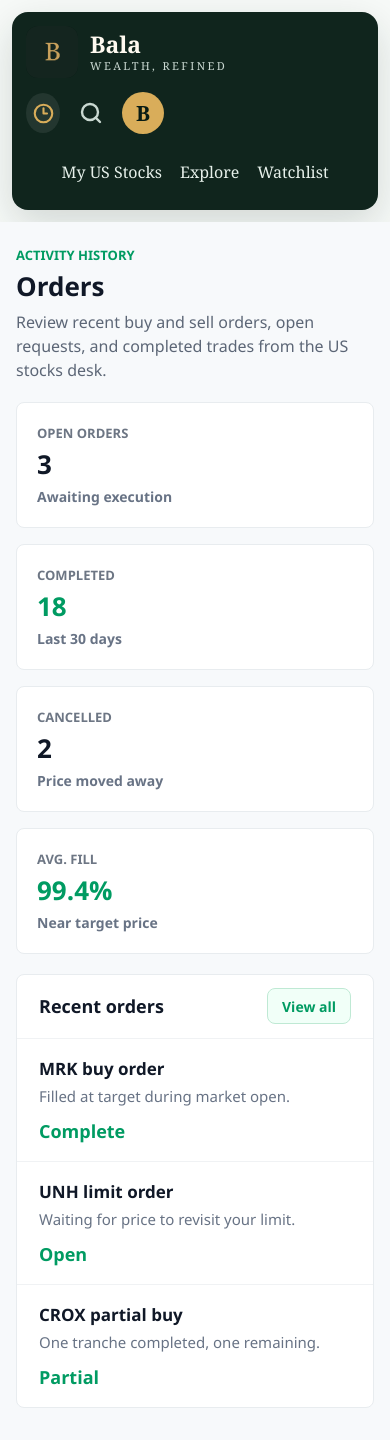
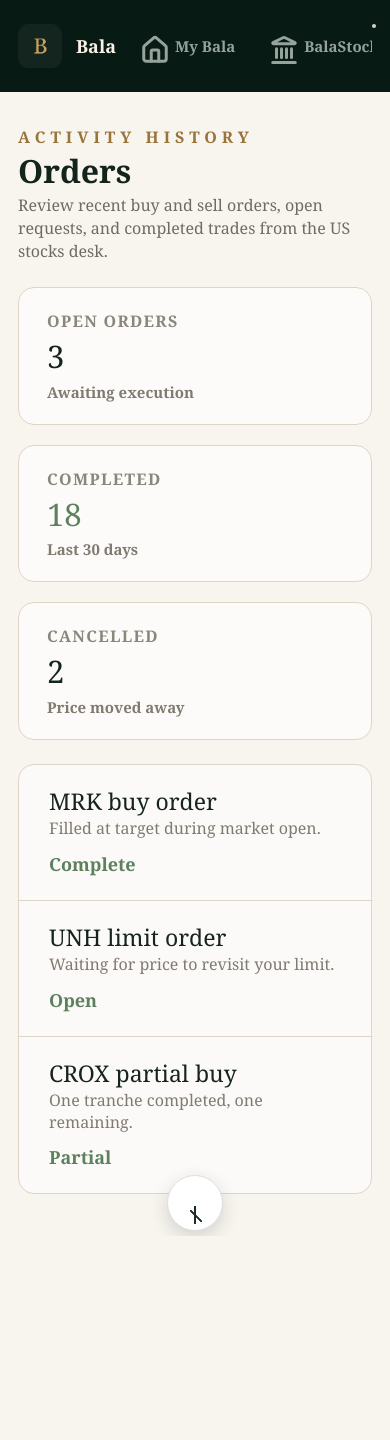
Before and after one commit to balajiekk/portfolio-pilot, a React (Vite) app: page /portfolio-pilot/orders in a window 390 px wide. After the commit the page ends 1236 px from the top, so only its background shows below. Built offline with nearby package versions, Linux system fonts and the light colour scheme.

Commit message:
Restyle My Bala wealth shell

```diff
--- a/src/app/layouts/MainLayout.tsx
+++ b/src/app/layouts/MainLayout.tsx
@@ -1,6 +1,6 @@
 import type { ReactNode } from "react";
 
-import Header from "../../shared/components/Header";
+import Sidebar from "../../shared/components/Sidebar";
 
 interface MainLayoutProps {
   children: ReactNode;
@@ -9,9 +9,9 @@
 export default function MainLayout({ children }: MainLayoutProps) {
   return (
     <div className="app-shell">
+      <Sidebar />
+
       <div className="content-shell">
-        <Header />
-
         <main className="app-main">{children}</main>
       </div>
     </div>
--- a/src/features/my-bala/MyBalaPage.tsx
+++ b/src/features/my-bala/MyBalaPage.tsx
@@ -10,22 +10,14 @@
 
 const items: SectionListItem[] = [
   {
-    title: "Review US stock gains",
-    detail: "MRVL and MLTX are both above 100% returns.",
-    value: "2 alerts",
-    icon: "chart",
+    title: "Marvell Technology Inc.",
+    detail: "MRVL",
+    value: "+$192.52",
   },
   {
-    title: "Diversify healthcare exposure",
-    detail: "UNH and MRK are driving most defensive allocation.",
-    value: "38%",
-    icon: "lightbulb",
-  },
-  {
-    title: "Keep cash ready",
-    detail: "Cash can cover your next three planned orders.",
-    value: "$2.8k",
-    icon: "wallet",
+    title: "Merck & Co. Inc.",
+    detail: "MRK",
+    value: "+$143.86",
   },
 ];
 
@@ -34,9 +26,9 @@
     <SectionPage
       eyebrow="Net worth snapshot"
       title="Good morning, Bala"
-      summary="A quick view of your tracked money across stocks, funds, cash, and open trading activity."
+      summary="A quiet view of your tracked money across stocks, funds, cash, and open trading activity."
       metrics={metrics}
-      listTitle="Suggested next steps"
+      listTitle="Top movers"
       items={items}
     />
   );
--- a/src/shared/components/Sidebar.tsx
+++ b/src/shared/components/Sidebar.tsx
@@ -3,7 +3,6 @@
   Home,
   Landmark,
   LineChart,
-  PieChart,
 } from "lucide-react";
 import type { LucideIcon } from "lucide-react";
 import { NavLink } from "react-router-dom";
@@ -24,14 +23,16 @@
     icon: DollarSign,
     to: "/investments/us-stocks/my-us-stocks",
   },
-  { label: "Funds", icon: PieChart, to: "/funds" },
 ];
 
 export default function Sidebar() {
   return (
     <aside className="sidebar" aria-label="Primary navigation">
-      <NavLink className="brand-lockup" to="/" aria-label="Bala Money home">
-        <img src={balaLogo} alt="" />
+      <NavLink className="brand-lockup" to="/my-bala" aria-label="Bala Wealth home">
+        <span className="brand-lockup__mark" aria-hidden="true">
+          <img src={balaLogo} alt="" />
+        </span>
+        <span className="brand-lockup__name">Bala</span>
       </NavLink>
 
       <nav className="side-nav">
--- a/src/styles/globals.css
+++ b/src/styles/globals.css
@@ -15,6 +15,9 @@
   --brand-dark-strong: #071b14;
   --brand-gold: #d9ad5a;
   --brand-mist: #c9d8d1;
+  --wealth-cream: #f8f5ef;
+  --wealth-line: #ded5c7;
+  --wealth-muted: #817c72;
   --green: var(--color-positive);
   --green-soft: var(--color-brand-soft);
   --red: var(--color-negative);
@@ -35,7 +38,7 @@
 }
 
 body {
-  background: var(--bg);
+  background: var(--wealth-cream);
   color: var(--text);
   font-family:
     "Segoe UI",
@@ -88,7 +91,7 @@
 .app-shell {
   display: flex;
   min-height: 100vh;
-  background: #f7faf8;
+  background: var(--wealth-cream);
 }
 
 .content-shell {
@@ -96,75 +99,84 @@
   min-width: 0;
   flex: 1;
   flex-direction: column;
-  background: #f7faf8;
+  background: var(--wealth-cream);
 }
 
 .app-main {
   min-height: 0;
   flex: 1;
   overflow: auto;
-  background: var(--bg);
+  background: var(--wealth-cream);
 }
 
 .sidebar {
   display: flex;
-  width: 112px;
-  flex: 0 0 112px;
+  width: 265px;
+  flex: 0 0 265px;
   flex-direction: column;
-  align-items: center;
-  gap: 42px;
-  padding: 26px 14px 24px;
-  border-right: 1px solid var(--line);
-  background: #fafafa;
+  align-items: stretch;
+  gap: 48px;
+  padding: 50px 24px 28px 48px;
+  border-right: 0;
+  background: #081a14;
 }
 
 .brand-lockup {
-  display: grid;
-  justify-items: center;
-  color: #101820;
-  font-weight: 800;
-  line-height: 0.88;
-  text-align: center;
-}
-
-.brand-lockup img {
-  width: 74px;
-  height: auto;
-}
-
-.brand-lockup svg {
-  margin-bottom: 2px;
-}
-
-.brand-lockup span {
-  font-size: 28px;
-}
-
-.brand-lockup small {
-  font-size: 13px;
-  font-weight: 800;
+  display: flex;
+  align-items: center;
+  gap: 14px;
+  color: #f7f2e7;
+  font-family: Georgia, "Times New Roman", serif;
+  font-weight: 760;
+  line-height: 1;
+  text-align: left;
+}
+
+.brand-lockup__mark {
+  position: relative;
+  display: block;
+  width: 51px;
+  height: 51px;
+  flex: 0 0 51px;
+  overflow: hidden;
+  border-radius: 11px;
+  background: #10251d;
+}
+
+.brand-lockup__mark img {
+  position: absolute;
+  top: -8px;
+  left: -4px;
+  width: 100px;
+  max-width: none;
+}
+
+.brand-lockup__name {
+  color: #f8f1e5;
+  font-size: 21px;
 }
 
 .side-nav {
   display: flex;
+  width: 193px;
+  flex-direction: column;
+  align-items: stretch;
+  gap: 26px;
+}
+
+.side-nav__item {
+  display: flex;
   width: 100%;
-  flex-direction: column;
-  align-items: center;
-  gap: 22px;
-}
-
-.side-nav__item {
-  display: grid;
-  width: 84px;
-  min-height: 72px;
-  align-content: center;
-  justify-items: center;
-  gap: 7px;
+  min-height: 48px;
+  align-items: center;
+  gap: 13px;
+  padding: 0 16px;
   border: 0;
-  border-radius: 8px;
+  border-radius: 11px;
   background: transparent;
-  color: #838b96;
-  font-size: 14px;
+  color: #95a39c;
+  font-family: Georgia, "Times New Roman", serif;
+  font-size: 18px;
   font-weight: 600;
   transition:
     background 160ms ease,
@@ -173,12 +185,13 @@
 
 .side-nav__icon {
   display: grid;
-  width: 58px;
-  height: 58px;
+  width: 24px;
+  height: 24px;
+  flex: 0 0 24px;
   place-items: center;
-  border: 1px solid transparent;
-  border-radius: 8px;
-  color: #c1c6ca;
+  border: 0;
+  border-radius: 0;
+  color: currentColor;
   transition:
     background 160ms ease,
     border-color 160ms ease,
@@ -186,24 +199,25 @@
 }
 
 .side-nav__item:hover {
-  background: #f2f6f5;
-  color: #556070;
+  background: rgba(215, 174, 94, 0.08);
+  color: #d9cdb9;
 }
 
 .side-nav__item:hover .side-nav__icon {
-  color: #657080;
-  background: #e9eef1;
+  color: currentColor;
+  background: transparent;
 }
 
 .side-nav__item--active {
-  color: var(--color-brand);
+  color: var(--brand-gold);
+  background: #132b22;
 }
 
 .side-nav__item--active .side-nav__icon,
 .side-nav__item--active:hover .side-nav__icon {
-  border-color: #a9ecc8;
-  background: var(--color-brand-soft);
-  color: var(--color-brand);
+  border-color: transparent;
+  background: transparent;
+  color: currentColor;
 }
 
 .topbar {
@@ -992,72 +1006,96 @@
 
 .section-page {
   display: grid;
-  gap: 28px;
-  padding: 36px 48px 48px;
-  background: #f7f9fb;
+  gap: 36px;
+  align-content: start;
   min-height: 100%;
+  padding: 58px 24px 38px 48px;
+  background: var(--wealth-cream);
+  color: #14251c;
+  font-family: Georgia, "Times New Roman", serif;
+}
+
+.section-page::after {
+  position: fixed;
+  top: 24px;
+  right: 14px;
+  width: 4px;
+  height: 4px;
+  border-radius: 50%;
+  background: #d9d0c3;
+  content: "";
+}
+
+.section-page > * {
+  max-width: 768px;
+  width: 100%;
 }
 
 .section-page__header {
   display: grid;
-  max-width: 760px;
-  gap: 8px;
+  gap: 6px;
 }
 
 .section-page__header span {
-  color: var(--color-brand);
-  font-size: 13px;
-  font-weight: 750;
+  color: #98733a;
+  font-size: 16px;
+  font-weight: 650;
+  letter-spacing: 5px;
+  text-transform: uppercase;
+}
+
+.section-page__header h1 {
+  color: #13241b;
+  font-size: 38px;
+  font-weight: 680;
   letter-spacing: 0;
-  text-transform: uppercase;
-}
-
-.section-page__header h1 {
-  color: #101827;
-  font-size: 32px;
-  font-weight: 760;
-  line-height: 1.15;
+  line-height: 1.06;
 }
 
 .section-page__header p {
-  color: #5c6676;
-  font-size: 18px;
-  line-height: 1.5;
+  color: #706b62;
+  font-size: 21px;
+  line-height: 1.45;
 }
 
 .section-metrics {
   display: grid;
-  gap: 16px;
-  grid-template-columns: repeat(4, minmax(150px, 1fr));
+  gap: 20px;
+  grid-template-columns: repeat(3, minmax(0, 1fr));
 }
 
 .section-metric {
   display: grid;
-  min-height: 126px;
+  min-height: 132px;
   align-content: center;
   gap: 8px;
-  padding: 20px;
-  border: 1px solid var(--line);
-  border-radius: 8px;
-  background: #ffffff;
+  padding: 22px 28px;
+  border: 1px solid var(--wealth-line);
+  border-radius: 16px;
+  background: rgba(255, 255, 255, 0.62);
+}
+
+.section-metric:nth-child(n + 4) {
+  display: none;
 }
 
 .section-metric span {
-  color: #6d7684;
-  font-size: 13px;
-  font-weight: 750;
+  color: #8b867b;
+  font-size: 16px;
+  font-weight: 650;
+  letter-spacing: 1.3px;
   text-transform: uppercase;
 }
 
 .section-metric strong {
-  color: #101827;
-  font-size: 26px;
-  font-weight: 760;
-  line-height: 1.1;
+  color: #14251c;
+  font-size: 31px;
+  font-weight: 520;
+  line-height: 1.08;
 }
 
 .section-metric__positive {
-  color: var(--color-positive) !important;
+  color: #5d805f !important;
 }
 
 .section-metric__negative {
@@ -1068,72 +1106,69 @@
   display: inline-flex;
   align-items: center;
   gap: 4px;
-  color: #687385;
-  font-size: 14px;
+  color: #807a70;
+  font-size: 15px;
   font-weight: 600;
 }
 
 .section-metric__detail-positive {
-  color: var(--color-positive) !important;
+  color: #5d805f !important;
 }
 
 .section-metric__detail-negative {
   color: var(--color-negative) !important;
 }
 
+.section-metric small svg {
+  display: none;
+}
+
 .section-panel {
+  position: relative;
   display: grid;
   gap: 0;
-  overflow: hidden;
-  border: 1px solid var(--line);
-  border-radius: 8px;
-  background: #ffffff;
+  overflow: visible;
+  border: 1px solid var(--wealth-line);
+  border-radius: 16px;
+  background: rgba(255, 255, 255, 0.58);
+}
+
+.section-panel::after {
+  position: absolute;
+  right: 0;
+  bottom: -10px;
+  left: 0;
+  width: 54px;
+  height: 54px;
+  margin: auto;
+  border: 1px solid #dedede;
+  border-radius: 50%;
+  background:
+    linear-gradient(#1f2b25, #1f2b25) center 30px / 2px 18px no-repeat,
+    linear-gradient(45deg, transparent 45%, #1f2b25 46% 54%, transparent 55%) 22px 34px / 12px 12px no-repeat,
+    #ffffff;
+  box-shadow: 0 6px 18px rgba(20, 37, 28, 0.16);
+  content: "";
+  transform: translateY(50%);
 }
 
 .section-panel__heading {
-  display: flex;
-  min-height: 64px;
-  align-items: center;
-  justify-content: space-between;
-  gap: 16px;
-  padding: 0 22px;
-  border-bottom: 1px solid var(--line-soft);
-}
-
-.section-panel__heading h2 {
-  color: #101827;
-  font-size: 18px;
-  font-weight: 750;
-}
-
-.section-panel__heading button {
-  min-height: 36px;
-  padding: 0 14px;
-  border: 1px solid #bfe9d4;
-  border-radius: 8px;
-  color: var(--color-brand);
-  font-size: 14px;
-  font-weight: 750;
-  background: #f1fff8;
+  display: none;
 }
 
 .section-list {
   display: grid;
 }
 
-.section-list__item {
-  display: flex;
-  align-items: center;
-  justify-content: space-between;
-  gap: 24px;
-  min-height: 86px;
-  padding: 18px 22px;
-  border-bottom: 1px solid var(--line-soft);
-}
-
+.section-list__item,
 .section-list__item--with-icon {
   display: grid;
-  grid-template-columns: auto minmax(0, 1fr) auto;
+  min-height: 94px;
+  align-items: center;
+  grid-template-columns: minmax(0, 1fr) auto;
+  gap: 20px;
+  padding: 24px 30px;
+  border-bottom: 1px solid var(--wealth-line);
 }
 
 .section-list__item:last-child {
@@ -1141,14 +1176,7 @@
 }
 
 .section-list__icon {
-  display: grid;
-  width: 40px;
-  height: 40px;
-  flex: 0 0 40px;
-  place-items: center;
-  border-radius: 8px;
-  color: var(--color-brand);
-  background: var(--color-brand-soft);
+  display: none;
 }
 
 .section-list__content {
@@ -1156,48 +1184,40 @@
 }
 
 .section-list__item h3 {
-  color: #101827;
-  font-size: 17px;
-  font-weight: 720;
+  color: #16241c;
+  font-size: 23px;
+  font-weight: 560;
+  line-height: 1.1;
 }
 
 .section-list__item p {
-  margin-top: 6px;
-  color: #687385;
-  font-size: 15px;
-  line-height: 1.4;
+  margin-top: 4px;
+  color: #807a70;
+  font-size: 16px;
+  line-height: 1.35;
 }
 
 .section-list__item strong {
   flex: 0 0 auto;
-  color: var(--color-positive);
+  color: #5d805f;
   font-size: 18px;
-  font-weight: 760;
+  font-weight: 650;
+}
+
+/* Legacy section styles are overridden above for the wealth dashboard shell. */
+.section-page__legacy-placeholder {
+  min-height: 100%;
 }
 
 @media (max-width: 1180px) {
   .sidebar {
-    width: 96px;
-    flex-basis: 96px;
-  }
-
-  .topbar {
-    gap: 22px;
-    padding: 20px 26px;
-  }
-
-  .topbar-brand {
-    min-width: 240px;
-    gap: 16px;
-  }
-
-  .topbar-brand__copy small {
-    font-size: 14px;
-    letter-spacing: 3px;
-  }
-
-  .topbar__tabs {
-    gap: 28px;
+    width: 244px;
+    flex-basis: 244px;
+    padding-left: 36px;
+  }
+
+  .side-nav {
+    width: 184px;
   }
 
   .market-strip,
@@ -1218,11 +1238,11 @@
 
   .section-page {
     padding-right: 28px;
-    padding-left: 28px;
+    padding-left: 40px;
   }
 
   .section-metrics {
-    grid-template-columns: repeat(2, minmax(190px, 1fr));
+    grid-template-columns: repeat(3, minmax(0, 1fr));
   }
 }
 
@@ -1233,27 +1253,35 @@
 
   .sidebar {
     width: 100%;
-    min-height: 84px;
+    min-height: 92px;
     flex: 0 0 auto;
     flex-direction: row;
     justify-content: flex-start;
-    gap: 18px;
+    gap: 22px;
     overflow-x: auto;
-    padding: 10px 16px;
+    padding: 18px 18px;
     border-right: 0;
-    border-bottom: 1px solid var(--line);
+    border-bottom: 0;
   }
 
   .brand-lockup {
     flex: 0 0 auto;
   }
 
-  .brand-lockup span {
-    font-size: 22px;
-  }
-
-  .brand-lockup small {
-    font-size: 11px;
+  .brand-lockup__mark {
+    width: 44px;
+    height: 44px;
+    flex-basis: 44px;
+  }
+
+  .brand-lockup__mark img {
+    top: -7px;
+    left: -4px;
+    width: 88px;
+  }
+
+  .brand-lockup__name {
+    font-size: 20px;
   }
 
   .side-nav {
@@ -1264,84 +1292,16 @@
   }
 
   .side-nav__item {
-    width: 76px;
-    min-height: 64px;
-    font-size: 12px;
+    width: auto;
+    min-height: 44px;
+    padding: 0 14px;
+    font-size: 15px;
   }
 
   .side-nav__icon {
-    width: 42px;
-    height: 42px;
-  }
-
-  .topbar {
-    min-height: auto;
-    flex-wrap: wrap;
-    gap: 14px 18px;
-    margin: 12px;
-    padding: 16px;
-  }
-
-  .topbar-brand {
-    flex: 1 1 auto;
-    min-width: min(100%, 250px);
-  }
-
-  .topbar-brand__mark {
-    width: 58px;
-    height: 58px;
-    flex-basis: 58px;
-  }
-
-  .topbar-brand__mark img {
-    top: -9px;
-    left: -5px;
-    width: 114px;
-  }
-
-  .topbar-brand__copy strong {
-    font-size: 25px;
-  }
-
-  .topbar-actions {
-    margin-left: 0;
-    gap: 14px;
-  }
-
-  .topbar__tabs {
-    width: 100%;
-    gap: 24px;
-    order: 2;
-  }
-
-  .topbar__tab {
-    height: 44px;
-    font-size: 18px;
-  }
-
-  .history-menu {
-    align-items: center;
-  }
-
-  .history-menu__trigger {
-    height: 40px;
-  }
-
-  .history-menu__panel {
-    right: auto;
-    left: 0;
-  }
-
-  .search-field {
-    width: 42px;
-    min-width: 42px;
-    height: 42px;
-    order: 0;
-  }
-
-  .search-field--open {
-    width: min(240px, calc(100vw - 148px));
-    min-width: 176px;
+    width: 22px;
+    height: 22px;
+    flex-basis: 22px;
   }
 
   .market-strip {
@@ -1404,8 +1364,17 @@
   }
 
   .section-page {
-    gap: 20px;
-    padding: 24px 16px 32px;
+    gap: 24px;
+    padding: 34px 18px 42px;
+  }
+
+  .section-page > * {
+    max-width: none;
+  }
+
+  .section-metrics {
+    grid-template-columns: repeat(3, minmax(180px, 1fr));
+    overflow-x: auto;
   }
 
   .section-page__header h1 {
@@ -1422,68 +1391,13 @@
     gap: 12px;
   }
 
-  .brand-lockup svg {
-    width: 28px;
-    height: 28px;
+  .brand-lockup__name {
+    font-size: 18px;
   }
 
   .side-nav__item {
-    width: 68px;
-  }
-
-  .topbar__tabs {
-    gap: 18px;
-  }
-
-  .topbar {
-    padding: 14px;
-  }
-
-  .topbar-brand {
-    gap: 12px;
-    min-width: 210px;
-  }
-
-  .topbar-brand__mark {
-    width: 52px;
-    height: 52px;
-    flex-basis: 52px;
-    border-radius: 12px;
-  }
-
-  .topbar-brand__mark img {
-    top: -8px;
-    left: -4px;
-    width: 102px;
-  }
-
-  .topbar-brand__copy strong {
-    font-size: 23px;
-  }
-
-  .topbar-brand__copy small {
-    font-size: 11px;
-    letter-spacing: 2.4px;
-  }
-
-  .topbar-actions {
-    gap: 10px;
-  }
-
-  .topbar__tab {
-    font-size: 16px;
-  }
-
-  .profile-chip {
-    width: 42px;
-    height: 42px;
-    flex-basis: 42px;
-  }
-
-  .search-field--open {
-    width: 100%;
-    min-width: 0;
-    order: 4;
+    min-width: max-content;
+    padding: 0 12px;
   }
 
   .market-index {
@@ -1523,6 +1437,16 @@
 
   .section-metrics {
     grid-template-columns: 1fr;
+    overflow-x: visible;
+  }
+
+  .section-page__header h1 {
+    font-size: 32px;
+  }
+
+  .section-list__item,
+  .section-list__item--with-icon {
+    grid-template-columns: 1fr;
   }
 
   .section-list__item {
```
Also changed, not shown: 1 other file (tests, documents, lock files or other folders).
